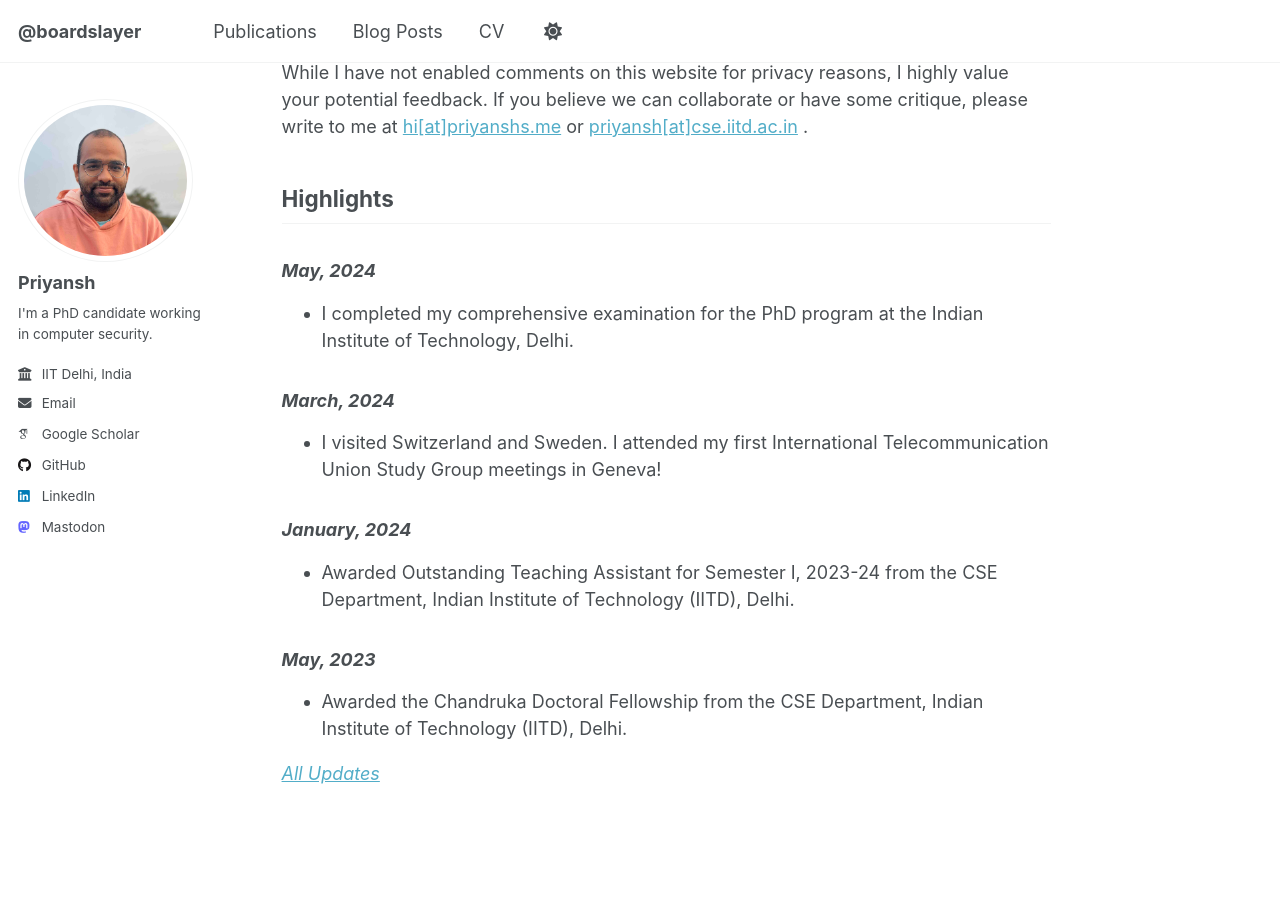
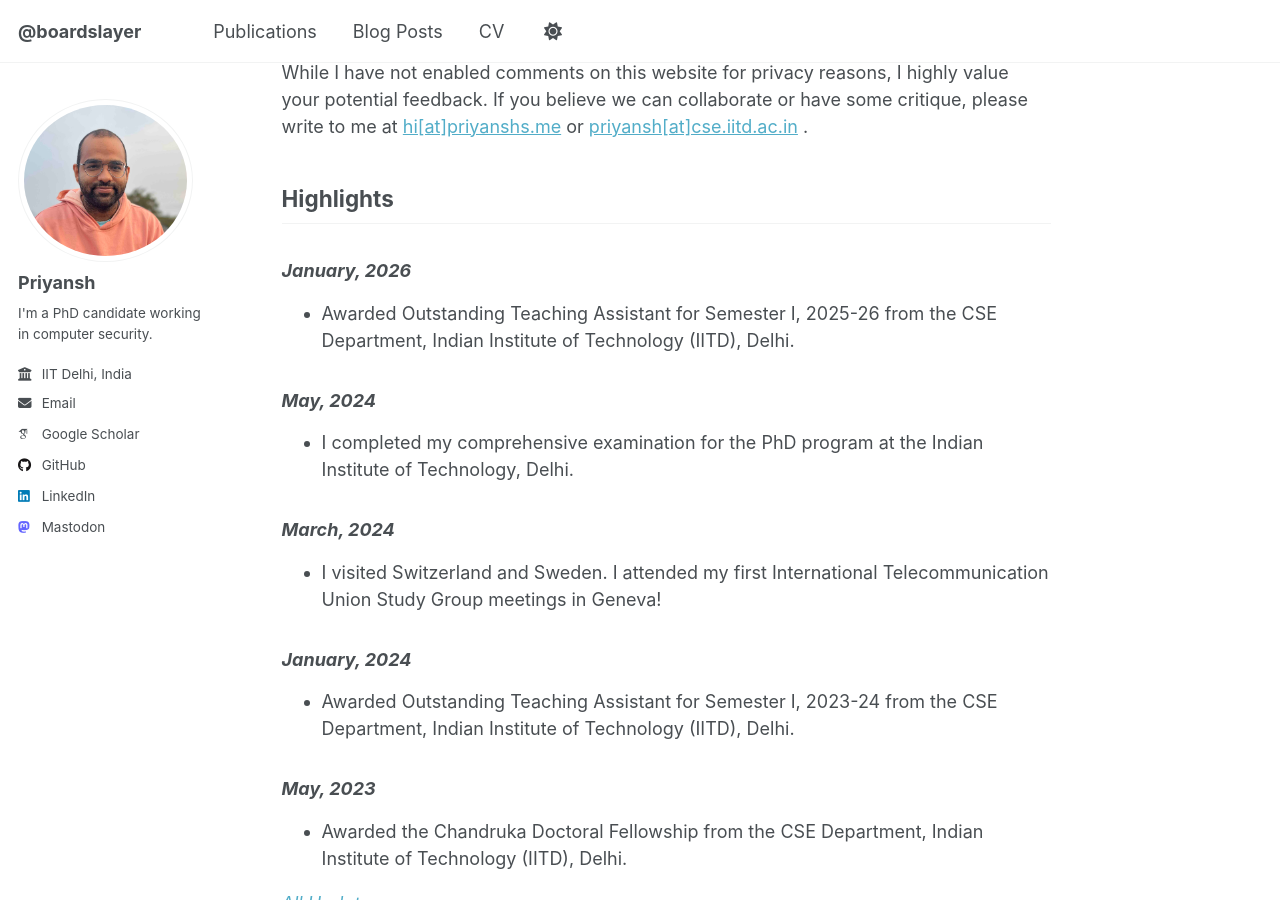
Before and after one commit to boardslayer/boardslayer.github.io, a Jekyll site: the page built from _pages/about.md, in a window 1280 px wide and 900 px high, scrolled down 317 px. Built offline with Jekyll 4.4.1, drawn with Linux system fonts in a browser that asks for light colours; some web fonts are replaced.

Commit message:
OTA update

```diff
--- a/_pages/about.md
+++ b/_pages/about.md
@@ -16,6 +16,10 @@ While I have not enabled comments on this website for privacy reasons, I highly
 
 ## Highlights
 
+### _January, 2026_
+
+- Awarded Outstanding Teaching Assistant for Semester I, 2025-26 from the CSE Department, Indian Institute of Technology (IITD), Delhi.
+
 ### _May, 2024_
 
 - I completed my comprehensive examination for the PhD program at the Indian Institute of Technology, Delhi.
```
